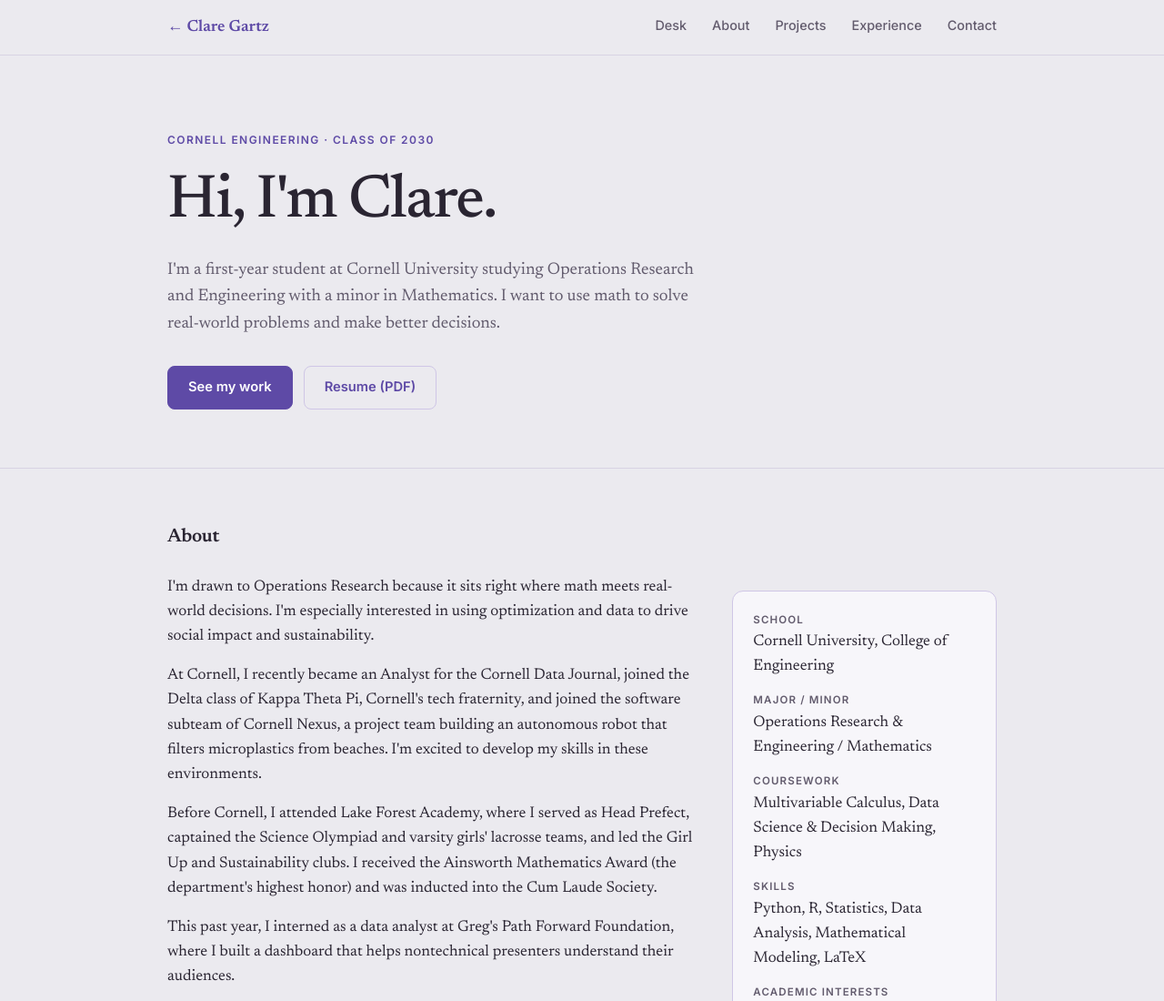
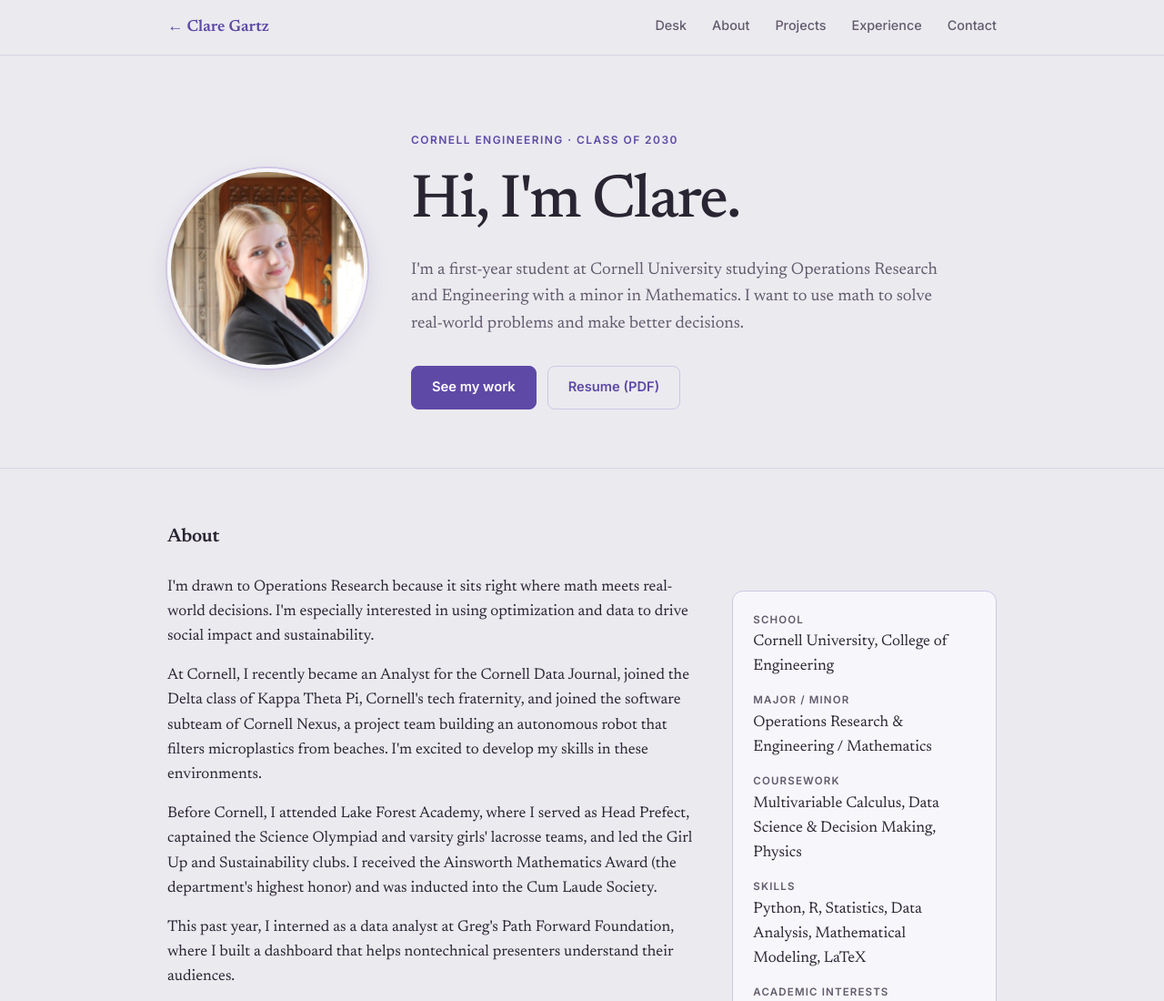
Before and after one commit to claregartz/claregartz.github.io, a plain HTML site: page about.html in a window 1280 px wide. Shown: the top 1100 px of the page at 91% size. Drawn offline with Linux system fonts and the light colour scheme.

Commit message:
Add headshot to About page header
Co-Authored-By: Claude Opus 5.5 <noreply@anthropic.com>

```diff
--- a/about.html
+++ b/about.html
@@ -78,6 +78,12 @@
     .facts dt { font-size: 0.8rem; text-transform: uppercase; letter-spacing: .06em; color: var(--muted); font-weight: 600; }
     .facts dd { margin: 2px 0 14px; }
     .facts dd:last-child { margin-bottom: 0; }
+    .hero-row { display: flex; align-items: center; gap: 48px; }
+    .hero-text { min-width: 0; }
+    .headshot {
+      display: block; flex-shrink: 0; width: 220px; height: 220px; border-radius: 50%;
+      object-fit: cover; border: 4px solid var(--surface); box-shadow: 0 0 0 2px var(--border), 0 8px 24px rgba(60,40,90,.12);
+    }
 
     /* Projects */
     .cards { display: grid; grid-template-columns: repeat(auto-fill, minmax(260px, 1fr)); gap: 20px; }
@@ -135,6 +141,8 @@
       nav ul { gap: 16px; }
       nav ul a { font-size: 0.88rem; }
       .hero { padding: 56px 16px 48px; }
+      .hero-row { flex-direction: column; align-items: flex-start; gap: 24px; }
+      .headshot { width: 140px; height: 140px; }
       section { padding: 48px 0; }
       .about-grid { grid-template-columns: 1fr; gap: 24px; }
       .timeline li { grid-template-columns: 1fr; gap: 4px; }
@@ -182,13 +190,16 @@
   </header>
 
   <main id="top">
-    <div class="wrap hero">
+    <div class="wrap hero hero-row">
+      <img class="headshot" src="images/headshot.jpg" alt="Clare Gartz" width="220" height="220">
+      <div class="hero-text">
       <span class="eyebrow">Cornell Engineering · Class of 2030</span>
       <h1>Hi, I'm Clare.</h1>
       <p>I'm a first-year student at Cornell University studying Operations Research and Engineering with a minor in Mathematics. I want to use math to solve real-world problems and make better decisions.</p>
       <div class="buttons">
         <a class="btn btn-primary" href="#projects">See my work</a>
         <a class="btn btn-ghost" href="resume.pdf?v=20261118b" target="_blank" rel="noopener">Resume (PDF)</a>
+      </div>
       </div>
     </div>
 
```
Also changed, not shown: images/headshot.jpg (added).
